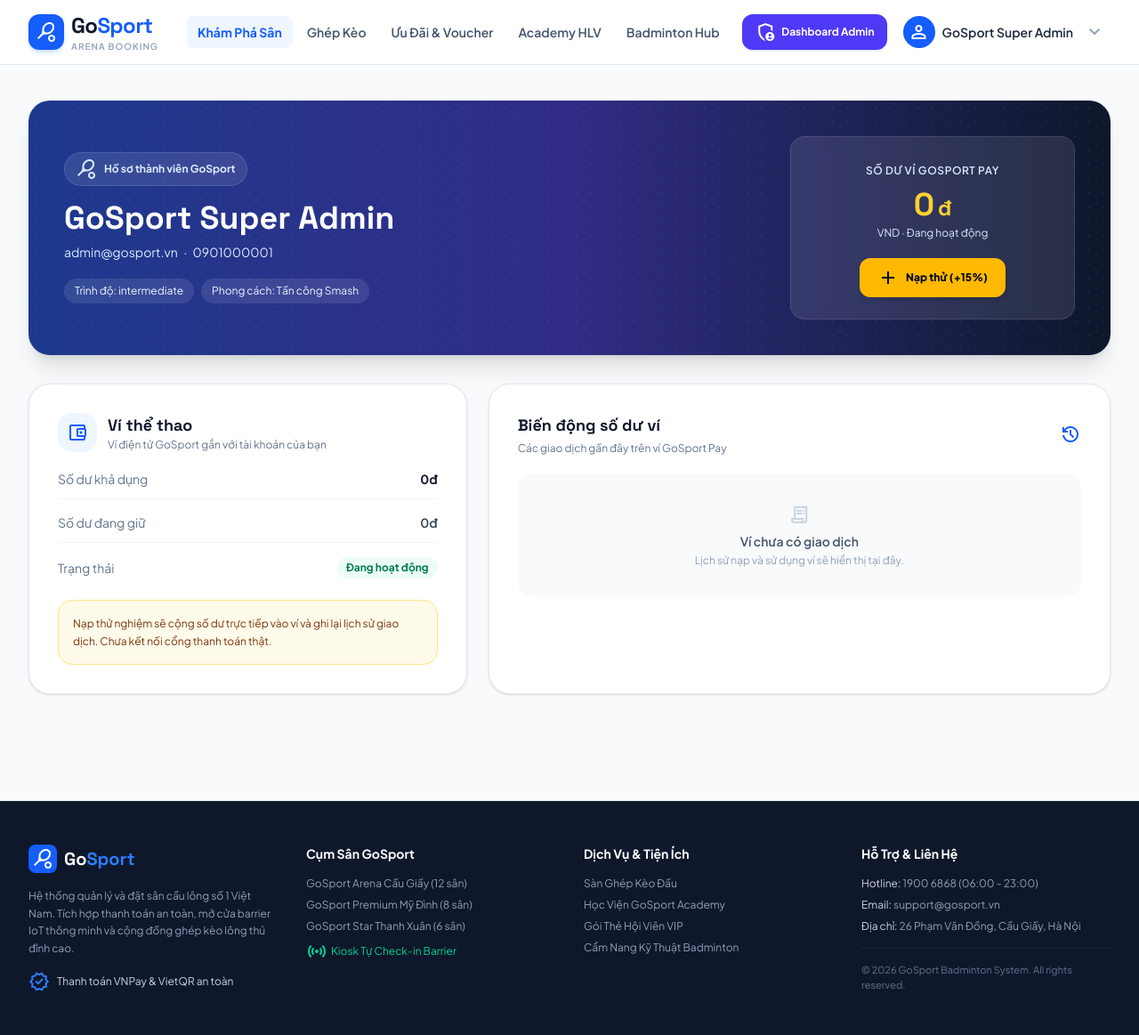
After one commit to lehao04066/laravel-base, a Laravel app: page /profile in a window 1280 px wide. The commit adds this page. Shown: the whole page at 89% size. Run offline with Laravel 12, Linux system fonts and the light colour scheme; a user stored in the database is signed in; data comes from the database, SQL or seed files in the repository; data that the repository does not hold is empty; style sheets or scripts are compiled from the project's sources; parts of the project's set-up code (start-up, migrations or seed data) failed here and were passed over.

Commit message:
tạo ví thể thao

```diff
--- /dev/null
+++ b/app/Http/Controllers/WalletController.php
@@ -0,0 +1,84 @@
+<?php
+
+namespace App\Http\Controllers;
+
+use App\Models\UserProfile;
+use App\Models\WalletAccount;
+use App\Models\WalletLedgerEntry;
+use Illuminate\Http\RedirectResponse;
+use Illuminate\Http\Request;
+use Illuminate\Support\Facades\DB;
+use Illuminate\Support\Facades\Schema;
+use Illuminate\Support\Str;
+use Illuminate\View\View;
+
+class WalletController extends Controller
+{
+    public function show(Request $request): View
+    {
+        $user = $request->user();
+        $profile = $user->profile()->firstOrCreate([], [
+            'skill_level' => 'intermediate',
+            'play_style' => 'Tấn công Smash',
+        ]);
+        $wallet = $user->wallet()->firstOrCreate([], [
+            'balance' => 0,
+            'frozen_balance' => 0,
+            'currency' => 'VND',
+            'status' => 'active',
+        ]);
+
+        $ledgerEntries = Schema::hasTable('wallet_ledger_entries')
+            ? $wallet->ledgerEntries()->latest()->take(8)->get()
+            : collect();
+
+        return view('customer.profile', compact('user', 'profile', 'wallet', 'ledgerEntries'));
+    }
+
+    public function topup(Request $request): RedirectResponse
+    {
+        $validated = $request->validate([
+            'amount' => ['required', 'integer', 'in:200000,500000,1000000,2000000'],
+        ], [
+            'amount.required' => 'Vui lòng chọn số tiền muốn nạp.',
+            'amount.in' => 'Mức nạp tiền không hợp lệ.',
+        ]);
+
+        if (! Schema::hasTable('wallet_ledger_entries')) {
+            return back()->withErrors([
+                'amount' => 'Chức năng lịch sử ví chưa được cấu hình trong cơ sở dữ liệu.',
+            ]);
+        }
+
+        $amount = (int) $validated['amount'];
+        $bonus = (int) round($amount * 0.15);
+
+        DB::transaction(function () use ($request, $amount, $bonus): void {
+            $user = $request->user();
+            $wallet = $user->wallet()->lockForUpdate()->first();
+
+            if (! $wallet) {
+                $wallet = $user->wallet()->create([
+                    'balance' => 0,
+                    'frozen_balance' => 0,
+                    'currency' => 'VND',
+                    'status' => 'active',
+                ]);
+            }
+
+            $balanceAfter = (float) $wallet->balance + $amount + $bonus;
+            $wallet->update(['balance' => $balanceAfter]);
+
+            WalletLedgerEntry::create([
+                'wallet_account_id' => $wallet->id,
+                'type' => 'deposit',
+                'amount' => $amount + $bonus,
+                'balance_after' => $balanceAfter,
+                'description' => 'Nạp thử '.number_format($amount, 0, ',', '.').'đ, tặng 15%',
+                'reference_id' => 'DEMO-'.Str::uuid(),
+            ]);
+        });
+
+        return back()->with('success', 'Đã cộng số dư ví thử nghiệm, gồm 15% thưởng.');
+    }
+}
--- a/app/Models/WalletAccount.php
+++ b/app/Models/WalletAccount.php
@@ -4,6 +4,7 @@ namespace App\Models;
 
 use Illuminate\Database\Eloquent\Model;
 use Illuminate\Database\Eloquent\Relations\BelongsTo;
+use Illuminate\Database\Eloquent\Relations\HasMany;
 
 class WalletAccount extends Model
 {
@@ -24,4 +25,9 @@ class WalletAccount extends Model
     {
         return $this->belongsTo(User::class);
     }
+
+    public function ledgerEntries(): HasMany
+    {
+        return $this->hasMany(WalletLedgerEntry::class);
+    }
 }
--- a/resources/views/auth/dashboard.blade.php
+++ b/resources/views/auth/dashboard.blade.php
@@ -34,6 +34,11 @@
             <strong>{{ auth()->user()->name }}</strong>
             <span>{{ auth()->user()->email }} · {{ $roleLabel }}</span>
         </div>
+        @if ($roleLabel === 'Thành viên')
+            <a href="{{ route('profile.show') }}" style="display:inline-flex;min-height:45px;align-items:center;gap:8px;padding:0 17px;border-radius:12px;background:#eff6ff;color:#2563eb;font-size:12px;font-weight:700;text-decoration:none;">
+                <span>Ví &amp; hồ sơ thể thao</span>
+            </a>
+        @endif
         <form method="POST" action="{{ route('logout') }}">
             @csrf
             <button class="logout" type="submit">Đăng xuất an toàn</button>
--- /dev/null
+++ b/resources/views/customer/profile.blade.php
@@ -0,0 +1,143 @@
+@extends('layouts.main')
+
+@section('title', 'Hồ sơ & Ví GoSport')
+
+@section('content')
+<div class="max-w-7xl mx-auto px-4 sm:px-6 lg:px-8 py-10" x-data="{ topupModal: false }">
+    @if (session('success'))
+        <div class="mb-6 rounded-2xl border border-emerald-200 bg-emerald-50 px-5 py-3 text-sm font-semibold text-emerald-800" role="status">
+            {{ session('success') }}
+        </div>
+    @endif
+
+    @if ($errors->any())
+        <div class="mb-6 rounded-2xl border border-rose-200 bg-rose-50 px-5 py-3 text-sm font-semibold text-rose-700" role="alert">
+            {{ $errors->first() }}
+        </div>
+    @endif
+
+    <section class="relative mb-8 overflow-hidden rounded-3xl bg-gradient-to-r from-blue-900 via-indigo-900 to-slate-900 p-6 text-white shadow-xl sm:p-10">
+        <div class="absolute inset-0 opacity-10 bg-[radial-gradient(#38bdf8_1px,transparent_1px)] [background-size:16px_16px]"></div>
+        <div class="relative z-10 grid gap-8 lg:grid-cols-[1fr_auto] lg:items-center">
+            <div>
+                <span class="inline-flex items-center gap-2 rounded-full border border-blue-300/20 bg-white/10 px-3 py-1.5 text-xs font-bold text-blue-100">
+                    <span class="material-symbols-outlined text-base">sports_tennis</span>
+                    Hồ sơ thành viên GoSport
+                </span>
+                <h1 class="mt-4 font-headline text-3xl font-extrabold sm:text-4xl">{{ $user->name }}</h1>
+                <p class="mt-2 text-sm text-blue-100">{{ $user->email }} <span class="px-1">·</span> {{ $user->phone }}</p>
+                <div class="mt-5 flex flex-wrap gap-2 text-xs">
+                    <span class="rounded-full bg-white/10 px-3 py-1.5 text-blue-50">Trình độ: {{ str_replace('_', ' ', $profile->skill_level) }}</span>
+                    <span class="rounded-full bg-white/10 px-3 py-1.5 text-blue-50">Phong cách: {{ $profile->play_style ?: 'Chưa cập nhật' }}</span>
+                </div>
+            </div>
+
+            <div class="min-w-64 rounded-2xl border border-white/10 bg-white/10 p-6 text-center backdrop-blur-md sm:min-w-80">
+                <span class="text-xs font-semibold uppercase tracking-wider text-blue-100">Số dư ví GoSport Pay</span>
+                <p class="mt-2 font-headline text-4xl font-black text-amber-300">
+                    {{ number_format((float) $wallet->balance, 0, ',', '.') }}<span class="ml-1 text-2xl">đ</span>
+                </p>
+                <p class="mt-1 text-xs text-blue-100">{{ $wallet->currency }} · {{ $wallet->status === 'active' ? 'Đang hoạt động' : 'Tạm khóa' }}</p>
+                <button type="button" @click="topupModal = true" class="mt-5 inline-flex items-center gap-2 rounded-xl bg-amber-400 px-5 py-2.5 text-xs font-extrabold text-slate-950 shadow-md transition hover:bg-amber-300">
+                    <span class="material-symbols-outlined text-base">add</span>
+                    Nạp thử (+15%)
+                </button>
+            </div>
+        </div>
+    </section>
+
+    <section class="grid gap-6 lg:grid-cols-12">
+        <div class="rounded-3xl border border-slate-200 bg-white p-6 shadow-sm sm:p-8 lg:col-span-5">
+            <div class="mb-5 flex items-center gap-3">
+                <div class="grid h-11 w-11 place-items-center rounded-2xl bg-blue-50 text-blue-600">
+                    <span class="material-symbols-outlined">account_balance_wallet</span>
+                </div>
+                <div>
+                    <h2 class="font-headline text-lg font-bold text-slate-900">Ví thể thao</h2>
+                    <p class="text-xs text-slate-500">Ví điện tử GoSport gắn với tài khoản của bạn</p>
+                </div>
+            </div>
+
+            <dl class="space-y-4 text-sm">
+                <div class="flex items-center justify-between border-b border-slate-100 pb-3">
+                    <dt class="text-slate-500">Số dư khả dụng</dt>
+                    <dd class="font-bold text-slate-900">{{ number_format((float) $wallet->balance, 0, ',', '.') }}đ</dd>
+                </div>
+                <div class="flex items-center justify-between border-b border-slate-100 pb-3">
+                    <dt class="text-slate-500">Số dư đang giữ</dt>
+                    <dd class="font-semibold text-slate-700">{{ number_format((float) $wallet->frozen_balance, 0, ',', '.') }}đ</dd>
+                </div>
+                <div class="flex items-center justify-between">
+                    <dt class="text-slate-500">Trạng thái</dt>
+                    <dd class="rounded-full bg-emerald-50 px-2.5 py-1 text-xs font-bold text-emerald-700">{{ $wallet->status === 'active' ? 'Đang hoạt động' : 'Tạm khóa' }}</dd>
+                </div>
+            </dl>
+
+            <div class="mt-6 rounded-2xl border border-amber-200 bg-amber-50 p-4 text-xs leading-relaxed text-amber-900">
+                Nạp thử nghiệm sẽ cộng số dư trực tiếp vào ví và ghi lại lịch sử giao dịch. Chưa kết nối cổng thanh toán thật.
+            </div>
+        </div>
+
+        <div class="rounded-3xl border border-slate-200 bg-white p-6 shadow-sm sm:p-8 lg:col-span-7">
+            <div class="mb-5 flex items-center justify-between gap-4">
+                <div>
+                    <h2 class="font-headline text-lg font-bold text-slate-900">Biến động số dư ví</h2>
+                    <p class="mt-1 text-xs text-slate-500">Các giao dịch gần đây trên ví GoSport Pay</p>
+                </div>
+                <span class="material-symbols-outlined text-blue-600">history</span>
+            </div>
+
+            <div class="divide-y divide-slate-100">
+                @forelse ($ledgerEntries as $entry)
+                    <div class="flex items-center justify-between gap-4 py-4 first:pt-0 last:pb-0">
+                        <div class="min-w-0">
+                            <p class="truncate text-sm font-bold text-slate-800">{{ $entry->description ?: 'Giao dịch ví' }}</p>
+                            <p class="mt-1 text-xs text-slate-400">{{ $entry->created_at?->format('d/m/Y H:i') }}</p>
+                        </div>
+                        <div class="shrink-0 text-right">
+                            <p class="font-headline text-sm font-extrabold {{ $entry->amount >= 0 ? 'text-emerald-600' : 'text-rose-600' }}">
+                                {{ $entry->amount > 0 ? '+' : '' }}{{ number_format((float) $entry->amount, 0, ',', '.') }}đ
+                            </p>
+                            <p class="mt-1 text-[11px] text-slate-400">Số dư {{ number_format((float) $entry->balance_after, 0, ',', '.') }}đ</p>
+                        </div>
+                    </div>
+                @empty
+                    <div class="rounded-2xl bg-slate-50 px-4 py-8 text-center">
+                        <span class="material-symbols-outlined text-3xl text-slate-300">receipt_long</span>
+                        <p class="mt-2 text-sm font-semibold text-slate-600">Ví chưa có giao dịch</p>
+                        <p class="mt-1 text-xs text-slate-400">Lịch sử nạp và sử dụng ví sẽ hiển thị tại đây.</p>
+                    </div>
+                @endforelse
+            </div>
+        </div>
+    </section>
+
+    <div x-show="topupModal" x-cloak class="fixed inset-0 z-50 flex items-center justify-center bg-slate-950/70 p-4 backdrop-blur-sm">
+        <div class="relative w-full max-w-sm rounded-3xl bg-white p-8 text-center shadow-2xl" @click.outside="topupModal = false">
+            <button type="button" @click="topupModal = false" class="absolute right-4 top-4 rounded-lg p-2 text-slate-400 hover:text-slate-700" aria-label="Đóng">
+                <span class="material-symbols-outlined">close</span>
+            </button>
+            <div class="mx-auto mb-3 grid h-12 w-12 place-items-center rounded-2xl bg-amber-50 text-amber-600">
+                <span class="material-symbols-outlined text-2xl">account_balance_wallet</span>
+            </div>
+            <h2 class="font-headline text-xl font-bold text-slate-900">Nạp thử vào ví</h2>
+            <p class="mt-2 text-xs leading-relaxed text-slate-500">Chọn mức nạp. Ví demo sẽ được cộng thêm 15% thưởng ngay lập tức.</p>
+
+            <form method="POST" action="{{ route('profile.topup') }}" class="my-5 space-y-3 text-left">
+                @csrf
+                <label for="amount" class="block text-xs font-bold text-slate-700">Mức nạp</label>
+                <select id="amount" name="amount" required class="w-full rounded-xl border border-slate-200 bg-slate-50 px-4 py-3 text-sm font-bold text-slate-800">
+                    <option value="200000">200.000đ (+30.000đ thưởng)</option>
+                    <option value="500000">500.000đ (+75.000đ thưởng)</option>
+                    <option value="1000000">1.000.000đ (+150.000đ thưởng)</option>
+                    <option value="2000000">2.000.000đ (+300.000đ thưởng)</option>
+                </select>
+                <button type="submit" class="w-full rounded-xl bg-amber-400 py-3 text-xs font-extrabold text-slate-950 shadow-md transition hover:bg-amber-300">
+                    Xác nhận nạp thử
+                </button>
+            </form>
+            <p class="text-[11px] leading-relaxed text-slate-400">Đây là thao tác mô phỏng, chưa phát sinh thanh toán thật.</p>
+        </div>
+    </div>
+</div>
+@endsection
--- a/resources/views/layouts/main.blade.php
+++ b/resources/views/layouts/main.blade.php
@@ -87,6 +87,11 @@
                                     </a>
                                 @endif
 
+                                <a href="{{ route('profile.show') }}" class="flex items-center gap-3 px-4 py-2 text-sm font-semibold text-slate-700 hover:bg-blue-50 hover:text-blue-700 transition">
+                                    <span class="material-symbols-outlined text-lg">account_balance_wallet</span>
+                                    <span>Hồ sơ &amp; Ví thể thao</span>
+                                </a>
+
                                 <div class="border-t border-slate-100 pt-1">
                                     <form method="POST" action="{{ route('logout') }}">
                                         @csrf
@@ -131,6 +136,10 @@
                                 <span>Mở Dashboard Admin</span>
                             </a>
                         @endif
+                        <a href="{{ route('profile.show') }}" class="flex items-center gap-2 px-3 py-2.5 rounded-xl text-sm font-bold text-blue-700 bg-blue-50 hover:bg-blue-100 mb-2">
+                            <span class="material-symbols-outlined text-lg">account_balance_wallet</span>
+                            <span>Hồ sơ &amp; Ví thể thao</span>
+                        </a>
                         <form method="POST" action="{{ route('logout') }}" class="mt-2">
                             @csrf
                             <button type="submit" class="flex w-full items-center gap-2 px-3 py-2.5 rounded-xl text-sm font-bold text-slate-700 bg-slate-100 hover:bg-slate-200 transition">
--- a/routes/web.php
+++ b/routes/web.php
@@ -2,6 +2,7 @@
 
 use App\Http\Controllers\AuthController;
 use App\Http\Controllers\ExploreController;
+use App\Http\Controllers\WalletController;
 use Illuminate\Support\Facades\Route;
 
 /*
@@ -28,6 +29,11 @@ Route::middleware('guest')->group(function (): void {
 });
 
 Route::middleware('auth')->group(function (): void {
+    Route::get('/profile', [WalletController::class, 'show'])->name('profile.show');
+    Route::post('/profile/topup', [WalletController::class, 'topup'])
+        ->middleware('throttle:5,1')
+        ->name('profile.topup');
+
     Route::post('/logout', [AuthController::class, 'logout'])->name('logout');
 
     Route::view('/dashboard/admin', 'admin.dashboard')
```
Also changed, not shown: app/Models/WalletLedgerEntry.php (added, +28 -0 lines).
